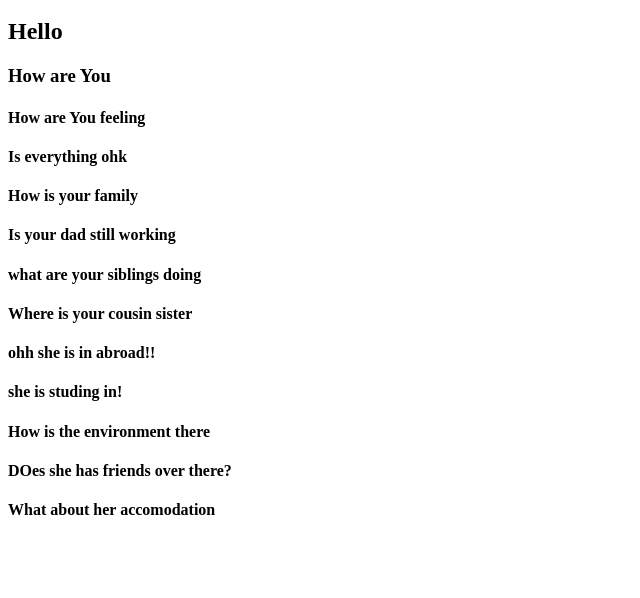
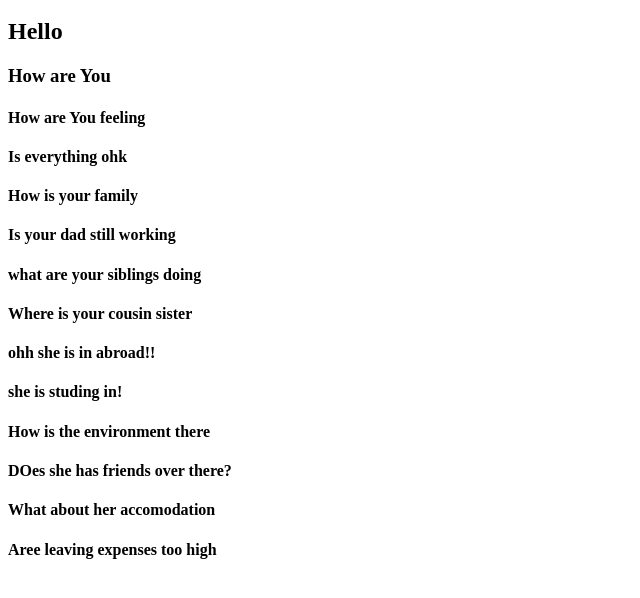
Before and after one commit to Shreyeshnk/Demo8, a plain HTML site: page index.html in a window 1280 px wide. Shown: the part 48-646 px from the top of the page, without its empty margins (0-640 px from the left). Drawn offline with Linux system fonts and the light colour scheme.

Commit message:
Update index.html

```diff
--- a/index.html
+++ b/index.html
@@ -14,5 +14,6 @@
         <h4> How is the environment there</h4>
          <h4> DOes she has friends over there?</h4>
          <h4> What about her accomodation</h4>
+        <h4> Aree leaving expenses too high</h4>
     </body>
 </html>
```
